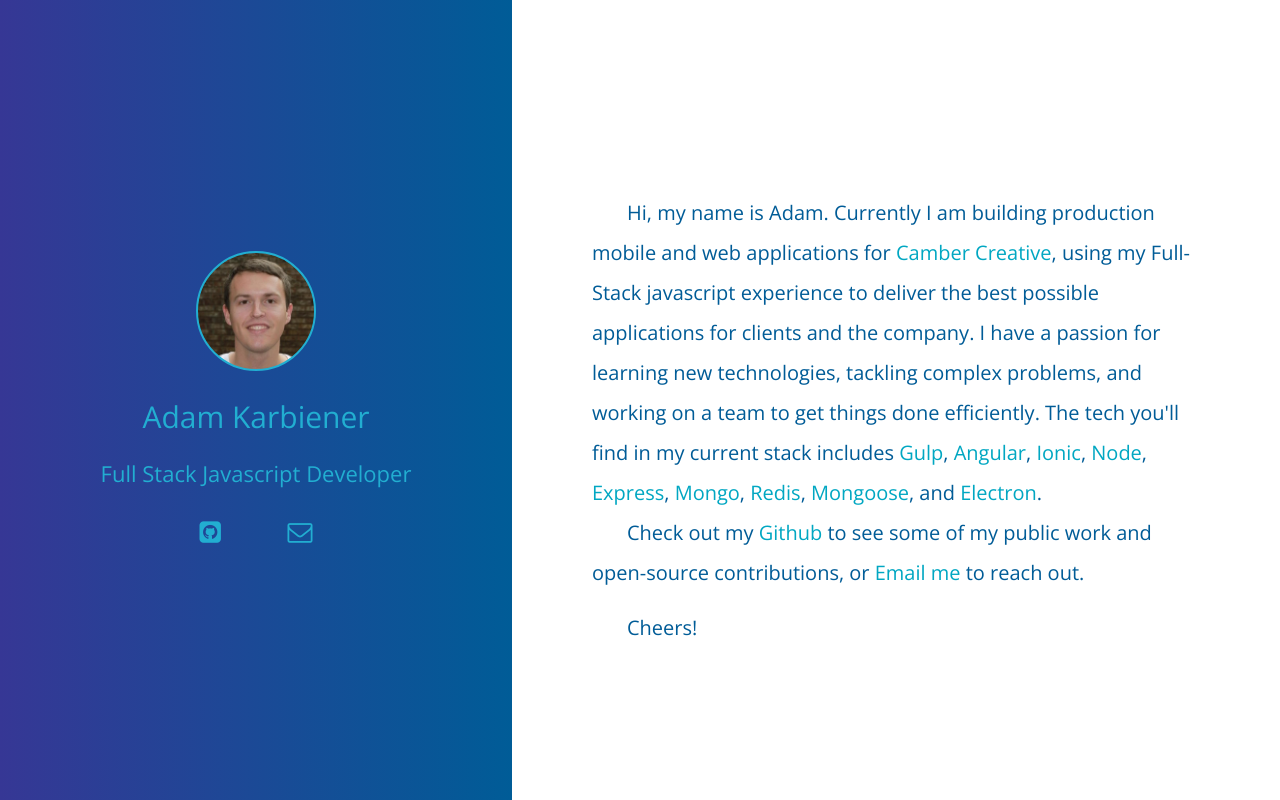
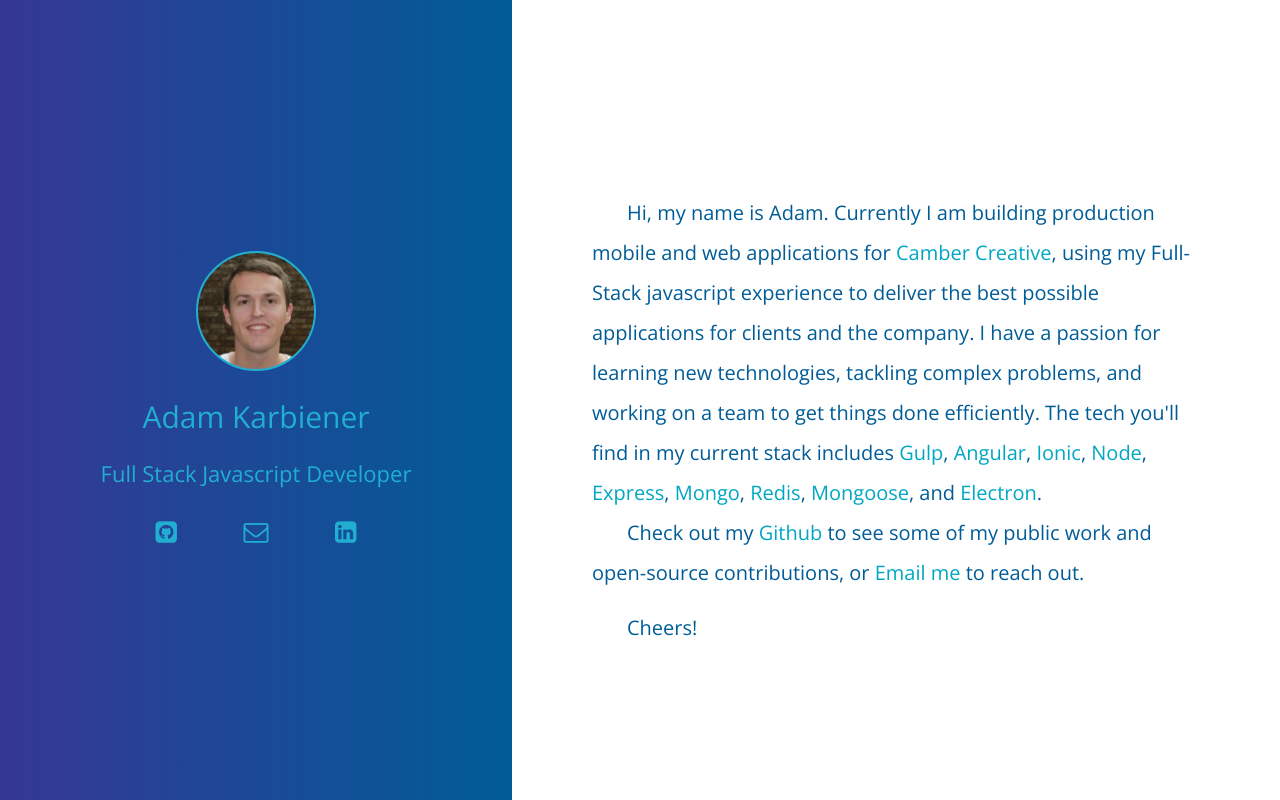
Before and after one commit to adamkarb/adamkarb.github.io, a website: page index.html in a window 1280 px wide. Drawn offline with nearby package versions, Linux system fonts and the light colour scheme.

Commit message:
Adding hover states because

```diff
--- a/css/main.css
+++ b/css/main.css
@@ -126,7 +126,7 @@
     color: #22aed1;
 }
 
-header a:nth-of-type(1) {
+header a:not(:last-of-type) {
     margin-right: 60px;
 }
 
@@ -147,7 +147,6 @@
     text-align: center;
     cursor: pointer;
     text-decoration: none;
-    /*color: #22AED1;*/
     color: #01a7c2;
 }
 
@@ -183,6 +182,15 @@
 
     .desc {
         text-indent: 35px;
+    }
+
+    a, i {
+        transition: .2s linear color;
+    }
+
+    a:hover, a:hover i {
+        color: #06D6A0;
+        transition: .2s linear color;
     }
 
 }
--- a/index.html
+++ b/index.html
@@ -23,12 +23,16 @@
                 <div class="name">Adam Karbiener</div>
                 <div class="description">Full Stack Javascript Developer</div>
                 <div class="icons">
-                    <a class="link" target="_blank" href="https://github.com/adamkarb">
+                    <a target="_blank" href="https://github.com/adamkarb">
                         <i class="fa fa-github-square"></i>
                     </a>
 
                     <a href="mailto:adamkarb@gmail.com">
                         <i class="fa fa-envelope-o"></i>
+                    </a>
+
+                    <a target="_blank" href="https://www.linkedin.com/in/adamkarb">
+                        <i class="fa fa-linkedin-square"></i>
                     </a>
                 </div>
             </div>
```
